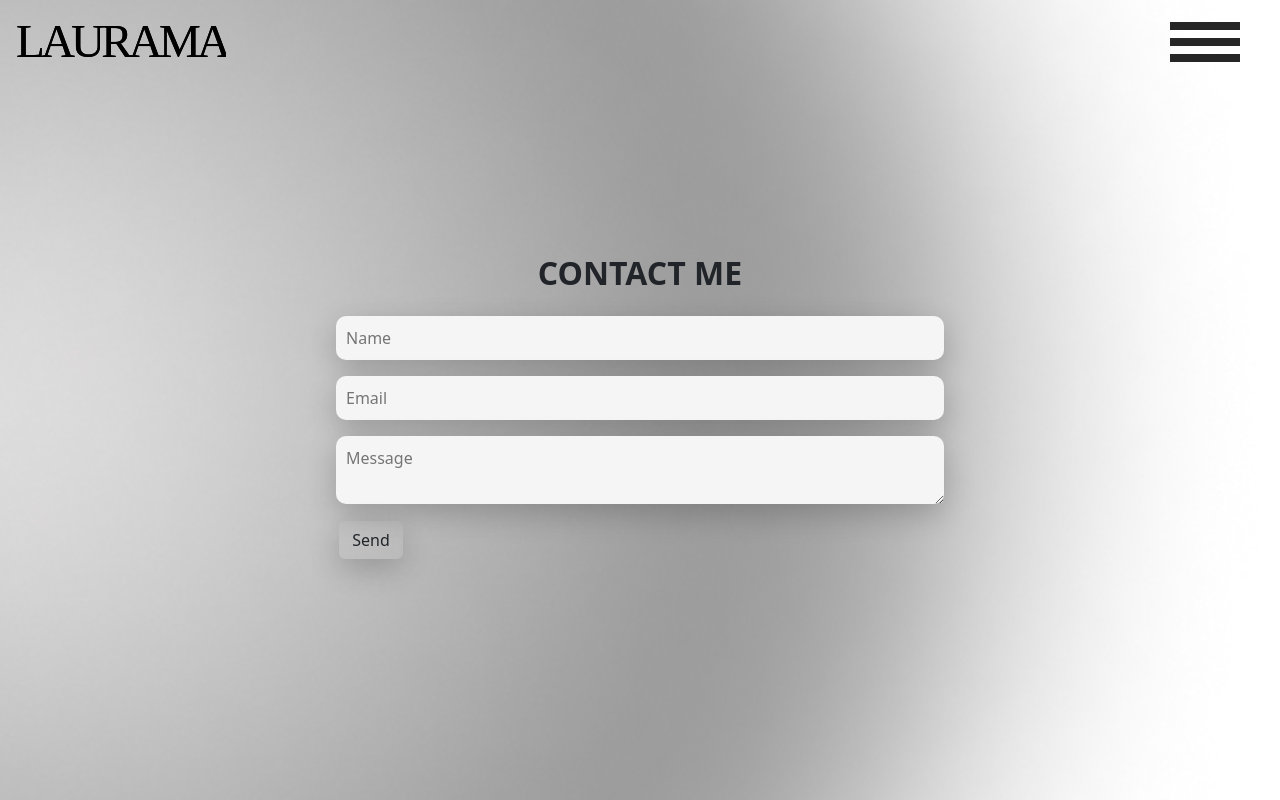
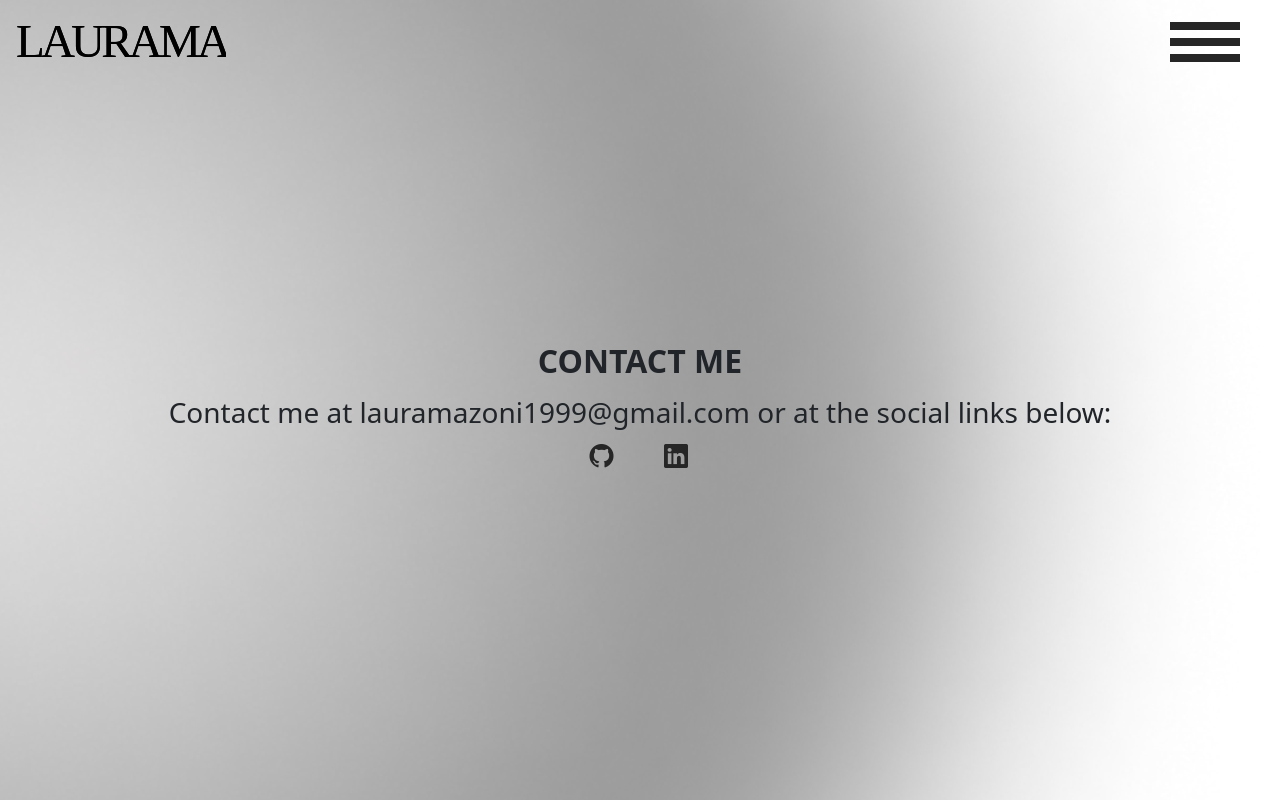
Before and after one commit to qlaueen/mazostudio, a plain HTML site: page contact.html in a window 1280 px wide. Drawn offline with nearby package versions, Linux system fonts and the light colour scheme.

Commit message:
fixes in content

```diff
--- a/assets/scss/elements/_about.scss
+++ b/assets/scss/elements/_about.scss
@@ -19,6 +19,7 @@
   .image-about {
     width: 60%;
     justify-content: center;
+    border-radius: 10px;
     // padding-top: 10em;
   }
 
--- a/assets/scss/elements/_contact.scss
+++ b/assets/scss/elements/_contact.scss
@@ -16,27 +16,24 @@
     font-weight: 700;
     text-transform: uppercase;
   }
+  .socials {
+    display: flex;
+    flex-direction: row;
+    justify-content: center;
+    align-items: end;
+    width: 100%;
+    height: 100%;
+    padding: 0 2em;
+    text-align: center;
+    font-size: 1.5em;
+    font-weight: 700;
+    text-transform: uppercase;
+    letter-spacing: 0.1em;
 
-  .form {
-    display: flex;
-    flex-direction: column;
-    justify-content: center;
-    align-items: center;
-    width: 50%;
-    height: 100%;
-    padding: 0 1em;
+    a {
+      color: $brand-black;
+      text-decoration: none;
+      margin: 0 1em;
+    }
   }
-
-  input, textarea {
-    background: #F5F5F5;
-    box-shadow: 0px 10px 30px rgba(0, 0, 0, 0.2);
-    border: none;
-    width: 100%;
-    margin: 0.5em 0;
-    border-radius: 10px;
-    font-weight: 300;
-    padding: 10px;
-    color: rgba(0, 0, 0, 0.25);
-  }
-
 }
--- a/contact.html
+++ b/contact.html
@@ -4,7 +4,7 @@
   <meta charset="UTF-8">
   <meta http-equiv="X-UA-Compatible" content="IE=edge">
   <meta name="viewport" content="width=device-width, initial-scale=1.0">
-  <title>mazo.studio | about me</title>
+  <title>laura mazoni | about me</title>
   <link rel="stylesheet" href="/assets/scss/app.css">
   <link href="https://cdn.jsdelivr.net/npm/bootstrap@5.2.2/dist/css/bootstrap.min.css" rel="stylesheet" integrity="sha384-Zenh87qX5JnK2Jl0vWa8Ck2rdkQ2Bzep5IDxbcnCeuOxjzrPF/et3URy9Bv1WTRi" crossorigin="anonymous">
   <link rel="stylesheet" href="https://cdn.jsdelivr.net/npm/bootstrap-icons@1.10.2/font/bootstrap-icons.css">
@@ -36,14 +36,18 @@
   </section>
   <section class="main-contact">
     <div class="container form">
-      <h1 class="title-contact">Contact me</h1>
-      <form action="mailto:qlaueen@gmail.com">
-        <input type="text" name="name" placeholder="Name" >
-        <input type="email" name="email" placeholder="Email">
-        <textarea name="message" placeholder="Message"></textarea>
-        <button type="submit" class="btn btn-contact" value="Send">Send</button>
+      <h1 class="title-contact text-center">Contact me</h1>
+      <h3 class="text-center">Contact me at lauramazoni1999@gmail.com or at the social links below:</h3>
+      <div class="socials">
+        <a href="https://github.com/qlaueen">
+          <i class="bi bi-github"></i>
+        </a>
+        <a href="https://www.linkedin.com/in/lauramazoni/">
+          <i class="bi bi-linkedin"></i>
+        </a>
       </div>
-    </form>
+    </div>
+
   </section>
   <script src="/assets/js/app.js" type="text/javascript"></script>
   <script src="https://cdn.jsdelivr.net/npm/bootstrap@5.2.2/dist/js/bootstrap.bundle.min.js" integrity="sha384-OERcA2EqjJCMA+/3y+gxIOqMEjwtxJY7qPCqsdltbNJuaOe923+mo//f6V8Qbsw3" crossorigin="anonymous"></script>
```
Also changed, not shown: about-me.html (+14 -5 lines), blog.html (+1 -1 lines), index.html (+1 -1 lines), portfolio.html (+1 -1 lines), assets/images/profile.jpg (added), assets/scss/app.css, assets/scss/elements/_home.scss (line endings or trailing spaces), 2 other files.
